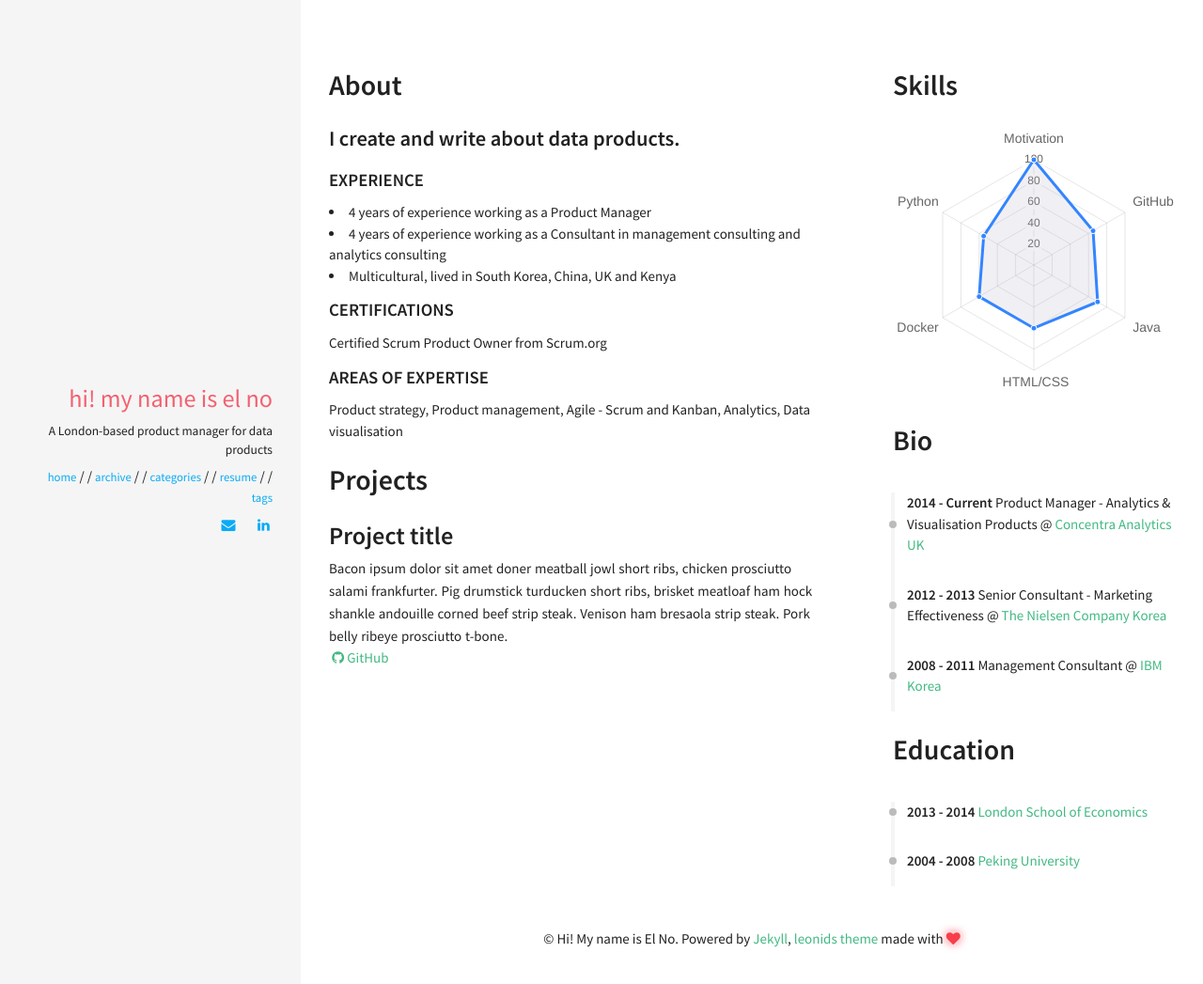
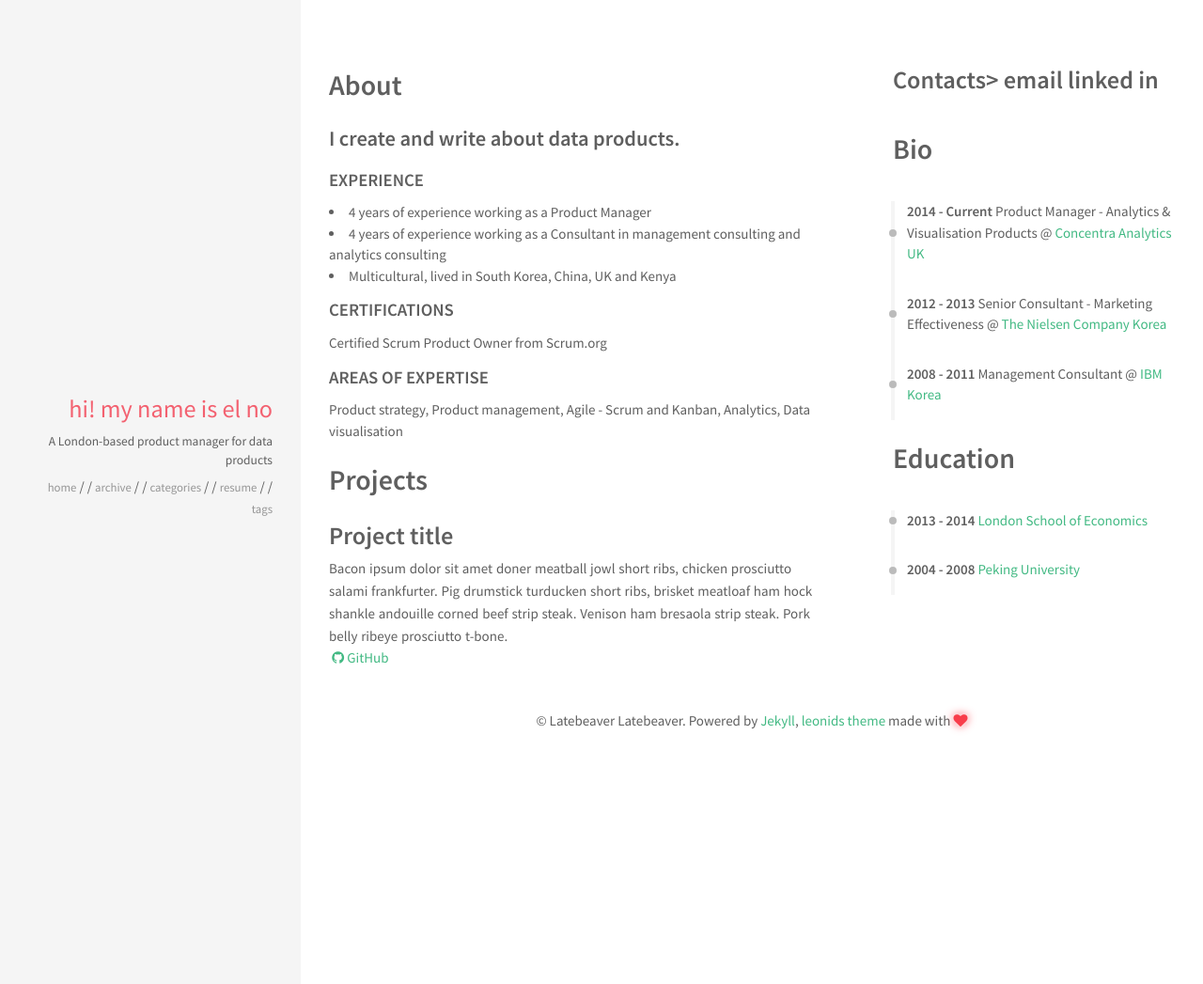
Before and after one commit to reasonableprototype/reasonableprototype.github.io, a Jekyll site: the page built from resume.html, in a window 1280 px wide. Shown: the top 1047 px of the page at 94% size. Built offline with Jekyll 4.4.1, drawn with Linux system fonts in a browser that asks for light colours; nearby versions of some CDN libraries.

Commit message:
styling and layout

```diff
--- a/_config.yml
+++ b/_config.yml
@@ -37,7 +37,7 @@ owner:
   avatar:
   job:
   bio: "A London-based product manager for data products"
-  email: lubynoel@gmail.com
+  email:
   disqus-shortname:
   twitter: #username
   facebook: #username
@@ -51,7 +51,7 @@ owner:
   github: #username
   gitlab: #username
   stackoverflow: #123456/username   from a "http://stackoverflow.com/users/123456/username" link
-  linkedin: elno24
+  linkedin:
   skype: #username
   xing: #username
   instagram: #username
--- a/_includes/footer.html
+++ b/_includes/footer.html
@@ -1,3 +1,3 @@
 <footer>
-  &copy; {{ Latebeaver | date: '%Y' }} {{ site.owner.name }}. Powered by <a href="http://jekyllrb.com/">Jekyll</a>, <a href="http://github.com/renyuanz/leonids/">leonids theme</a> made with <i class="fa fa-heart heart-icon"></i>
+  &copy; {{ "Latebeaver" | date: '%Y' }} {{ "Latebeaver" }}. Powered by <a href="http://jekyllrb.com/">Jekyll</a>, <a href="http://github.com/renyuanz/leonids/">leonids theme</a> made with <i class="fa fa-heart heart-icon"></i>
 </footer>
--- a/_layouts/resume.html
+++ b/_layouts/resume.html
@@ -17,9 +17,11 @@ layout: default
     </div>
 
     <div class="col l4 offset-l1">
-        <div class="row">
-            {% include sections/skills.html %}
-        </div>
+       <div class="row">
+          <h2> Contacts>
+          <a href="mailto:lubynoel@gmail.com">email</a>
+          <a href="http://linkedin.com/in/elno24/">linked in</a>
+       </div>
         <div class="row">
             {% include sections/career.html %}
         </div>
--- a/_sass/components/_variables.scss
+++ b/_sass/components/_variables.scss
@@ -51,12 +51,13 @@ $hr-border-width:             $border-width;
 // Colors
 //
 
-$text-color:       rgba(0, 0, 0, 0.87) !default;
+$text-color:       rgba(95, 95, 95, 1)!default;
 $background-color: #f5f5f5;
 
 $white:            #fff;
 $primary:          #42b983;
-$secondary:        #09ABF6;
+// orignial $secondary:        #09ABF6;
+$secondary:        #959595;
 $success:          #65e892;
 $danger:           #f83e4b;
 $warning:          #F5A623;
```
